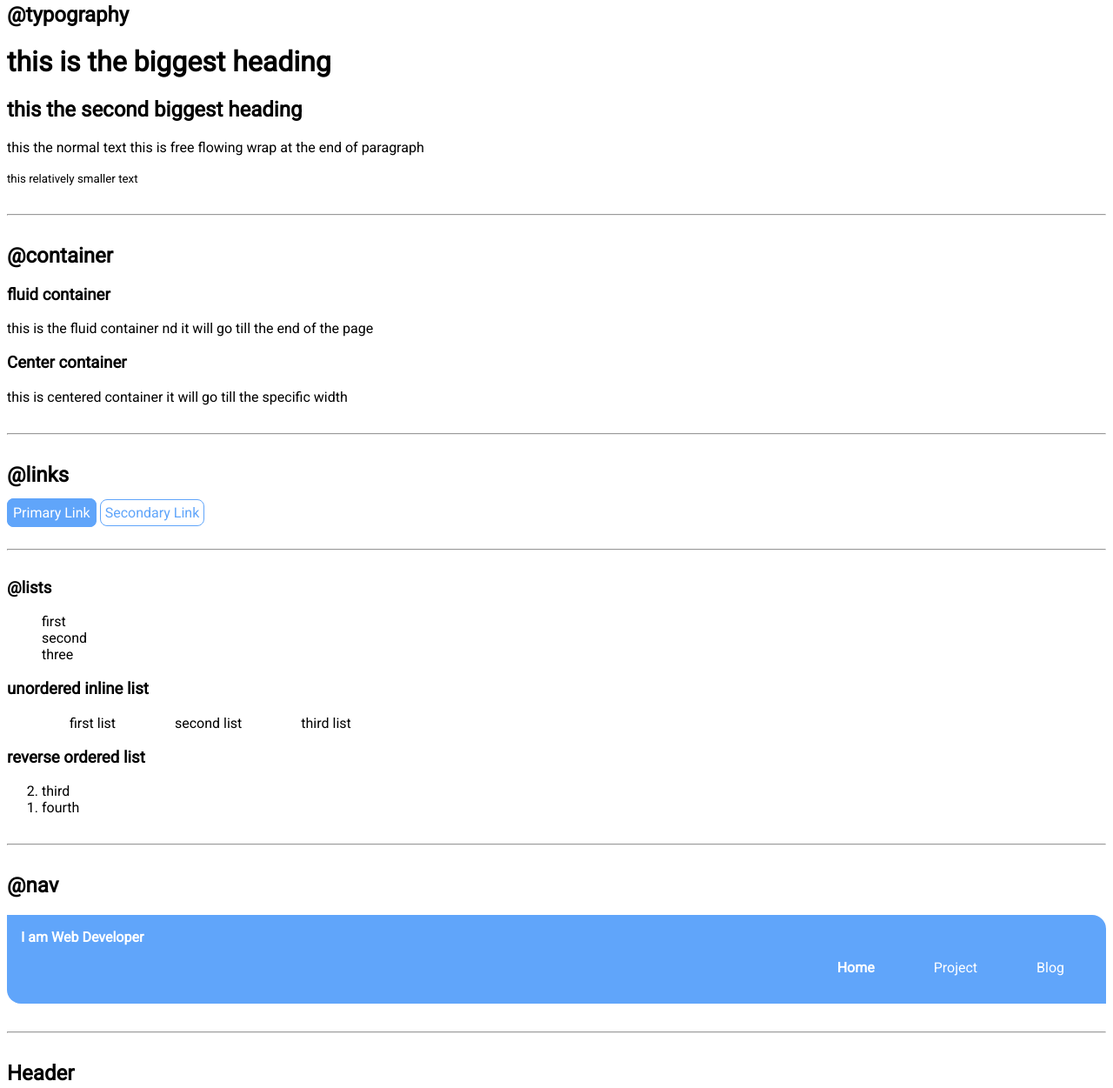
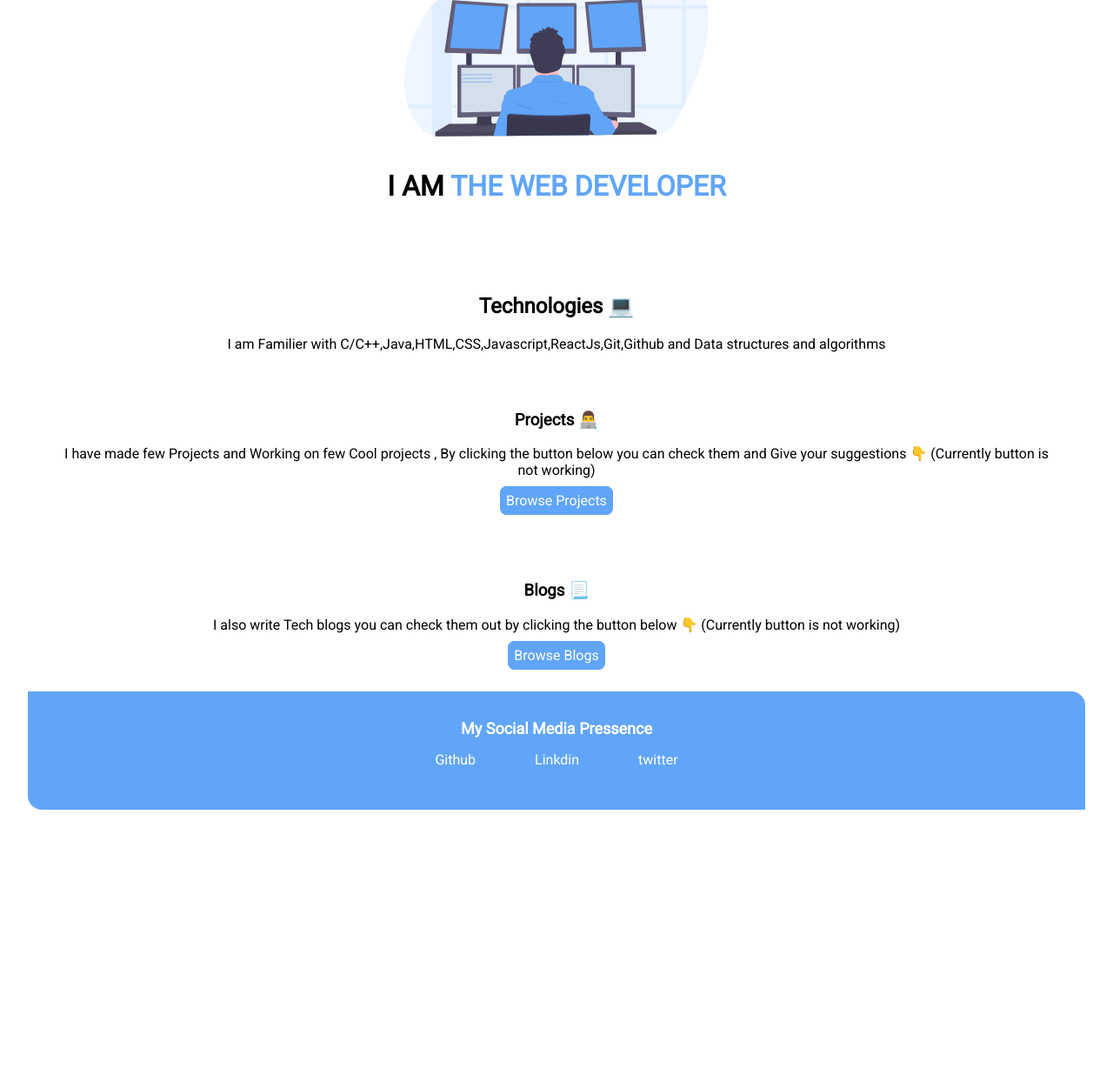
Before and after one commit to adityarawat007/Aditya-Rawat-Portolio, a plain HTML site: page index.html in a window 1280 px wide. Shown: the part 163-1414 px from the top of the page at 87% size. After the commit the page ends 1126 px from the top, so only its background shows below. Drawn offline with Linux system fonts and the light colour scheme; a web font is replaced by a local one.

Commit message:
Added index , project and blog
added few pages to host

```diff
--- a/index.html
+++ b/index.html
@@ -4,113 +4,58 @@
     <meta charset="UTF-8">
     <meta http-equiv="X-UA-Compatible" content="IE=edge">
     <meta name="viewport" content="width=device-width, initial-scale=1.0">
-    <title>Portfolio</title>
-    <link rel="stylesheet" href="/style.css">
+    <title>Home | Aditya Rawat</title>
+    <link rel="stylesheet" href="style.css">
 </head>
 <body>
-    <h1>Aditya rawat Portfolio</h1>
-    <p>hey my name is Aditya rawat i am attending this neog camp to get job, i would make all my projects
-        with consistency
-    </p>
-
-    <hr>
-
-    <h2>@typography</h2>
-
-    <h1>this is the biggest heading</h1>
-    <h2>this the second biggest heading</h2>
-    <p>this the normal text this is free flowing wrap at the end of
-        paragraph
-    </p>
-    <small>this relatively smaller text</small>
-
-    <hr>
-
-    <h2>@container</h2>
-
-    <h3>fluid container</h3>
-    <div class="container">this is the fluid container nd it will go till the end of the page</div>
-
-    <h3>Center container</h3>
-    <div class="container-center">this is centered container it will go till the specific width</div>
-
-    <hr>
-    <h2>@links</h2>
-    <a class="link primary-link" href="www.google.com">Primary Link</a>
-    <a class="link secondary-link" href="/">Secondary Link</a>
-    <hr>
-
-    <h3>@lists</h3>
-    <ul class="list-non-bullet">
-        <li>first</li>
-        <li>second</li>
-        <li>three</li>
-    </ul>
-
-    <h3>unordered inline list</h3>
-    <ul>
-        <li class="list-item-inline">first list</li>
-        <li class="list-item-inline">second list</li>
-        <li class="list-item-inline">third list</li>
-    </ul>
-    <h3>reverse ordered list</h3>
-
-    <ol reversed>
-        <li>third</li>
-        <li>fourth</li>
-    </ol>
-    <hr>
-
-    <h2>@nav</h2>
     <nav class="navigation">
-       <div class="nav-brand">I am Web Developer</div>
+        <div class="nav-brand">I AM ADITYA RAWAT</div>
         <ul class="list-non-bullet nav-pills">
             <li class="list-item-inline">
-           <a class="link link-active" href="/">Home</a>
+            <a class="link link-active" href="/index.html">Home</a>
             </li>
             <li class="list-item-inline">
-               <a class="link" href="/">Project</a>
+                <a class="link" href="/projects.html">Project</a>
             </li>
             <li class="list-item-inline">
-               <a class="link" href="/">Blog</a>
+                <a class="link" href="/blogs.html">Blog</a>
             </li>
         </ul>
      </nav>
-    <hr>
-    <h2>Header</h2>
-
      <header class="hero">
         <img class="hero-img" src="/images/hero2.svg" alt="">
-        <h1 class="hero-heading">I AM <span class="hero-invert"> ADITYA RAWAT</span></h1>
+        <h1 class="hero-heading">I AM <span class="hero-invert"> THE WEB DEVELOPER</span></h1>
     </header>
-    <hr>
-    <h2>@section</h2>
     <section class="section">
         <div class="container container-center">
-            <h1>White section</h1>
-            <p>We are an open community of developers building resources for a better Web, regardless of brand, browser, or platform. Anyone can contribute and each person who does makes us stronger. Together we can continue to drive innovation on the Web to serve the greater good. It starts here, with you.</p>
+            <h1>Technologies 💻</h1>
+            <p>I am Familier with C/C++,Java,HTML,CSS,Javascript,ReactJs,Git,Github and Data structures and algorithms</p>
         </div>
-
+        <section class="section">
+            <div class="container container-center">
+                <h1>Projects 👨‍💻</h1>
+                <p> I have made few Projects  and Working on few Cool projects , By clicking the button below you can check them and Give your suggestions 👇 (Currently button is not working)</p>
+                <a class="link primary-link" href="www.google.com">Browse Projects</a>
+            </div>
         </section>
-    <section class="section ">
-        <div class="container container-center ow">
-            <h1 class="ow">off White section</h1>
-            <p>We are an open community of developers building resources for a better Web, regardless of brand, browser, or platform. Anyone can contribute and each person who does makes us stronger. Together we can continue to drive innovation on the Web to serve the greater good. It starts here, with you.</p>
+        <section class="section">
+            <div class="container container-center">
+                <h1>Blogs 📃</h1>
+                <p>I also write Tech blogs you can check them out by clicking the button below 👇 (Currently button is not working)</p>
+                <a class="link primary-link" href="/">Browse Blogs</a>
             </div>
-
-    </section >
-    <hr>
+        </section>
         <footer class="footer">
-        <div class="footer-header">some small things in this footer</div>
+            <div class="footer-header">My Social Media Pressence</div>
             <ul class="social-links list-non-bullet">
                 <li class="list-item-inline">
-                <a class="link" href="http://" >Instagram</a>
+                    <a class="link" href="https://github.com/adityarawat007" >Github</a>
                 </li >
                <li class="list-item-inline">
-            <a class="link" href="http://" >Linkdin</a>
+                <a class="link" href="https://www.linkedin.com/in/aditya-rawat-0774a61a4/" >Linkdin</a>
                </li >
              <li class="list-item-inline">
-            <a class="link" href="http://" >twitter</a>
+                <a class="link" href="https://twitter.com/0xaadityaa" >twitter</a>
              </li>
 
             </ul>
--- a/style.css
+++ b/style.css
@@ -9,6 +9,7 @@
 body{
     font-family: 'Roboto', sans-serif;
 /* font-family: 'Yaldevi', sans-serif; */
+    margin: 0px;
 }
  hr{
      margin: 2rem 0rem;
@@ -16,6 +17,7 @@ body{
 .conatiner{
     padding-left: 1rem;
     padding-right: 1rem;
+
 }
 
 .container-center{
@@ -60,7 +62,7 @@ body{
     color: white;
     padding: 1rem;
     border-bottom-left-radius: 1rem;
-    border-top-right-radius: 1rem;
+    border-top-right-radius: 0rem;
 
 }
 
@@ -118,7 +120,10 @@ footer{
     border-top-right-radius: 1rem;
     border-bottom-left-radius: 1rem;
 }
-
+.footer .footer-header{
+    font-weight: bold;
+    font-size: large;
+}
 .footer .link{
     color: white;
 }
```
Also changed, not shown: blogs.html (added, +26 -0 lines), lib/components.html (added, +119 -0 lines), projects.html (added, +26 -0 lines). Lines whose indentation alone changed are shown as unchanged.
